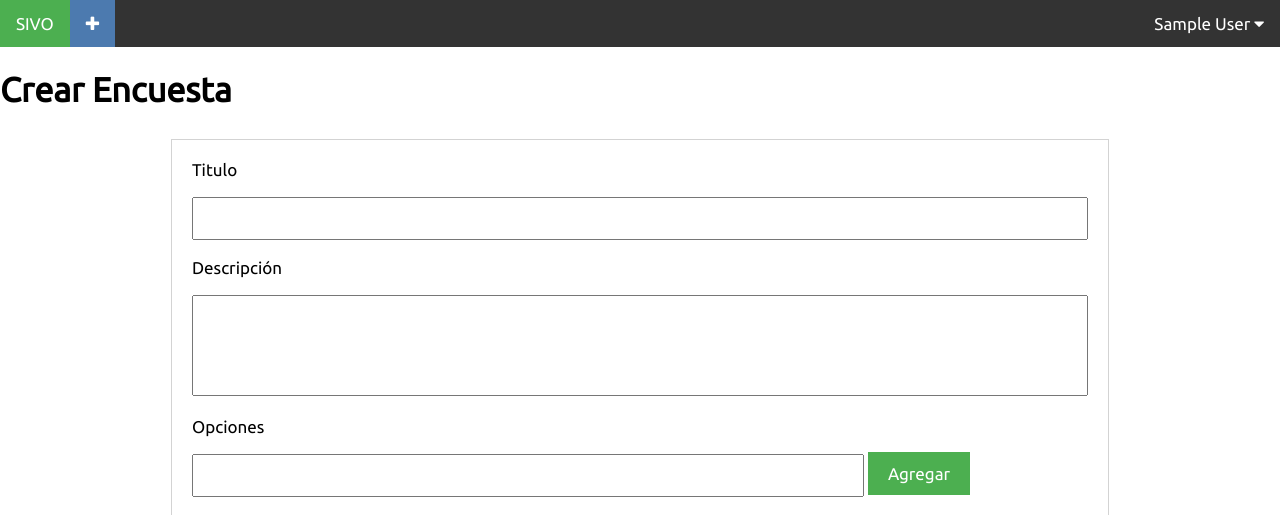
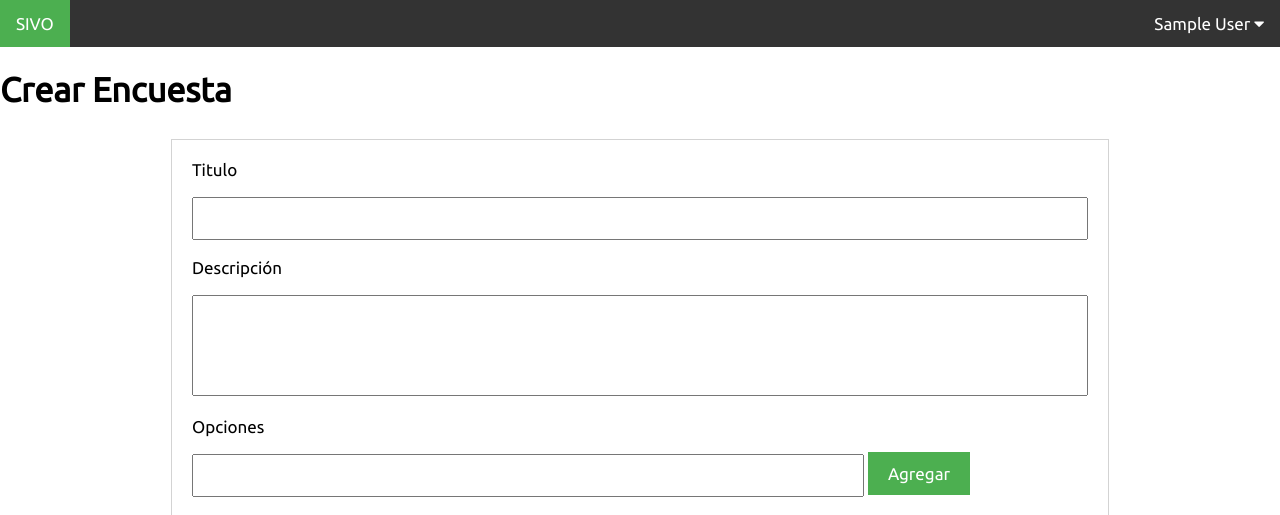
Before and after one commit to embuckets/encuestas, a PHP site: page /crear.php in a window 1280 px wide. Shown: the top 515 px of the page. Run offline with PHP 8.4, Linux system fonts and the light colour scheme; the visitor is signed in with stand-in values (Sample User, id 1).

Commit message:
boton crear encuesta ahora en dropdown

```diff
--- a/crear.php
+++ b/crear.php
@@ -19,12 +19,12 @@ session_start();
     <header>
         <div class="topnav">
             <a class="active left" href="#home">SIVO</a>
-            <a class="active-crear right" href="crear.php"><i class="fa fa-plus"></i></a>
             <div class="dropdown right">
                 <button class="dropbtn"><?php echo $_SESSION['nombre']; ?>
                     <i class="fa fa-caret-down"></i>
                 </button>
                 <div class="dropdown-content">
+                    <a href="crear.php"><i class="fa fa-plus"></i> Nueva encuesta</a>
                     <a href="#"><i class="fa fa-power-off"></i> Salir</a>
                 </div>
             </div>
--- a/home-admin.php
+++ b/home-admin.php
@@ -19,12 +19,12 @@ session_start();
     <header>
         <div class="topnav">
             <a class="active left" href="#home">SIVO</a>
-            <a class="active-crear right" href="crear.php"><i class="fa fa-plus"></i></a>
             <div class="dropdown right">
                 <button class="dropbtn"><?php echo $_SESSION['nombre']; ?>
                     <i class="fa fa-caret-down"></i>
                 </button>
                 <div class="dropdown-content">
+                    <a href="crear.php"><i class="fa fa-plus"></i> Nueva encuesta</a>
                     <a href="#"><i class="fa fa-power-off"></i> Salir</a>
                 </div>
             </div>
```
